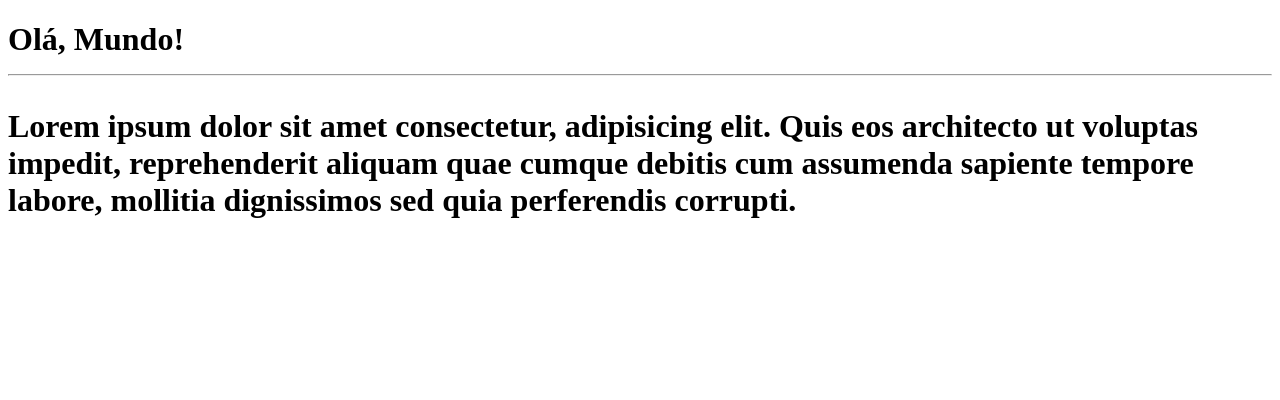
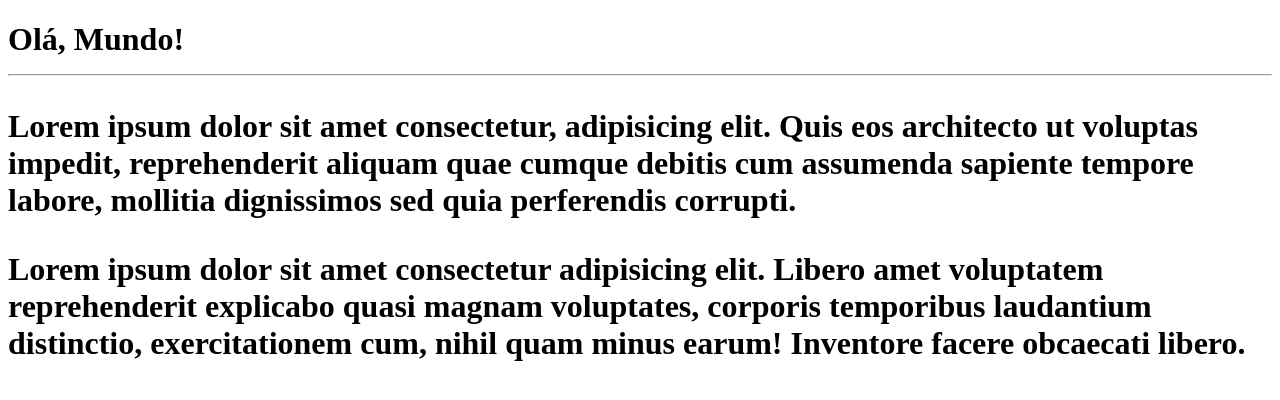
Before and after one commit to Eduardorgp/Projeto-piloto, a plain HTML site: page site-exemplo/index.html in a window 1280 px wide. Drawn offline with Linux system fonts and the light colour scheme.

Commit message:
Adicionei um parágrafo

```diff
--- a/site-exemplo/index.html
+++ b/site-exemplo/index.html
@@ -10,6 +10,7 @@
  <h1>Olá, Mundo!
      <hr>
      <p>Lorem ipsum dolor sit amet consectetur, adipisicing elit. Quis eos architecto ut voluptas impedit, reprehenderit aliquam quae cumque debitis cum assumenda sapiente tempore labore, mollitia dignissimos sed quia perferendis corrupti.</p>
+     Lorem ipsum dolor sit amet consectetur adipisicing elit. Libero amet voluptatem reprehenderit explicabo quasi magnam voluptates, corporis temporibus laudantium distinctio, exercitationem cum, nihil quam minus earum! Inventore facere obcaecati libero.
  </h1>
 </body>
 </html>
```
